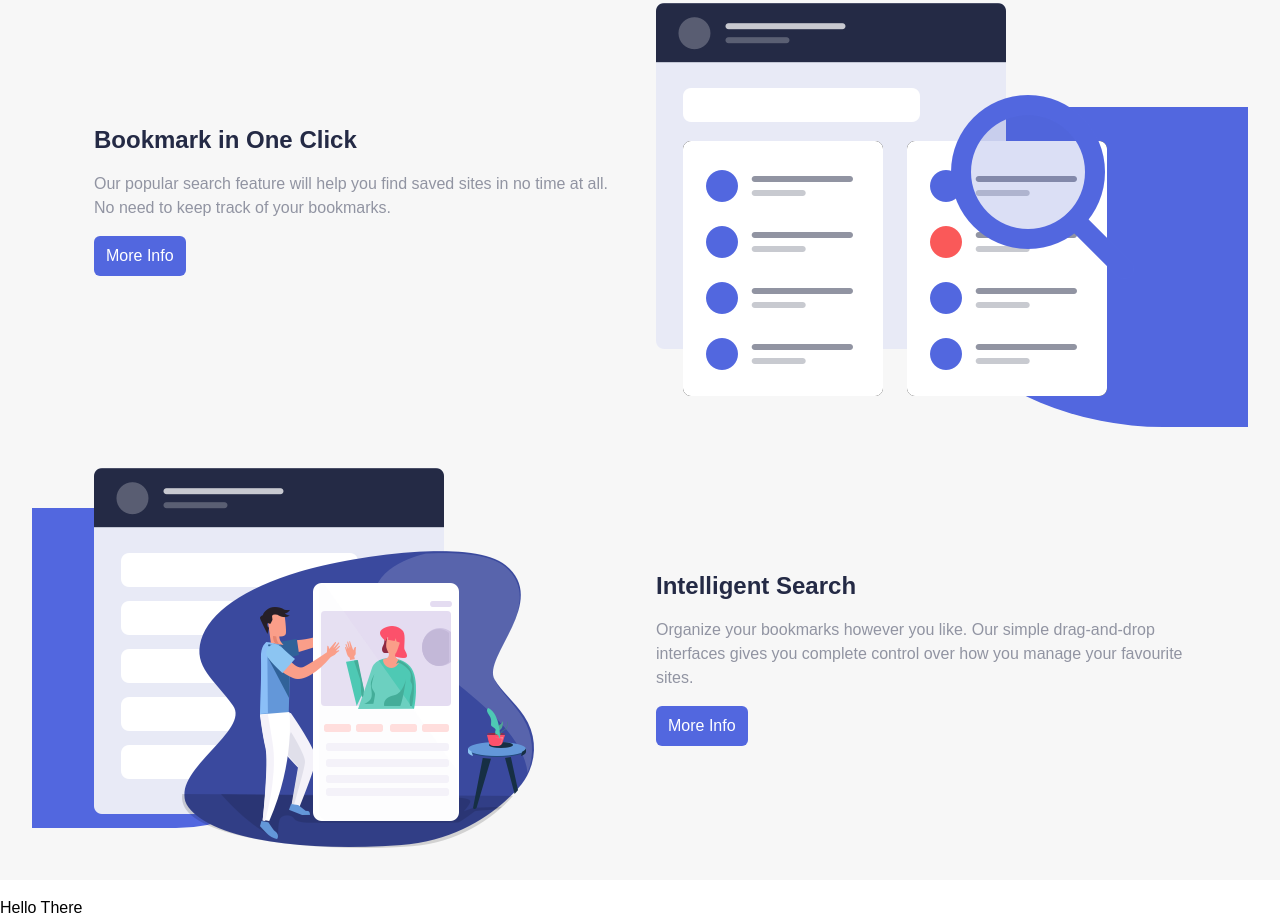
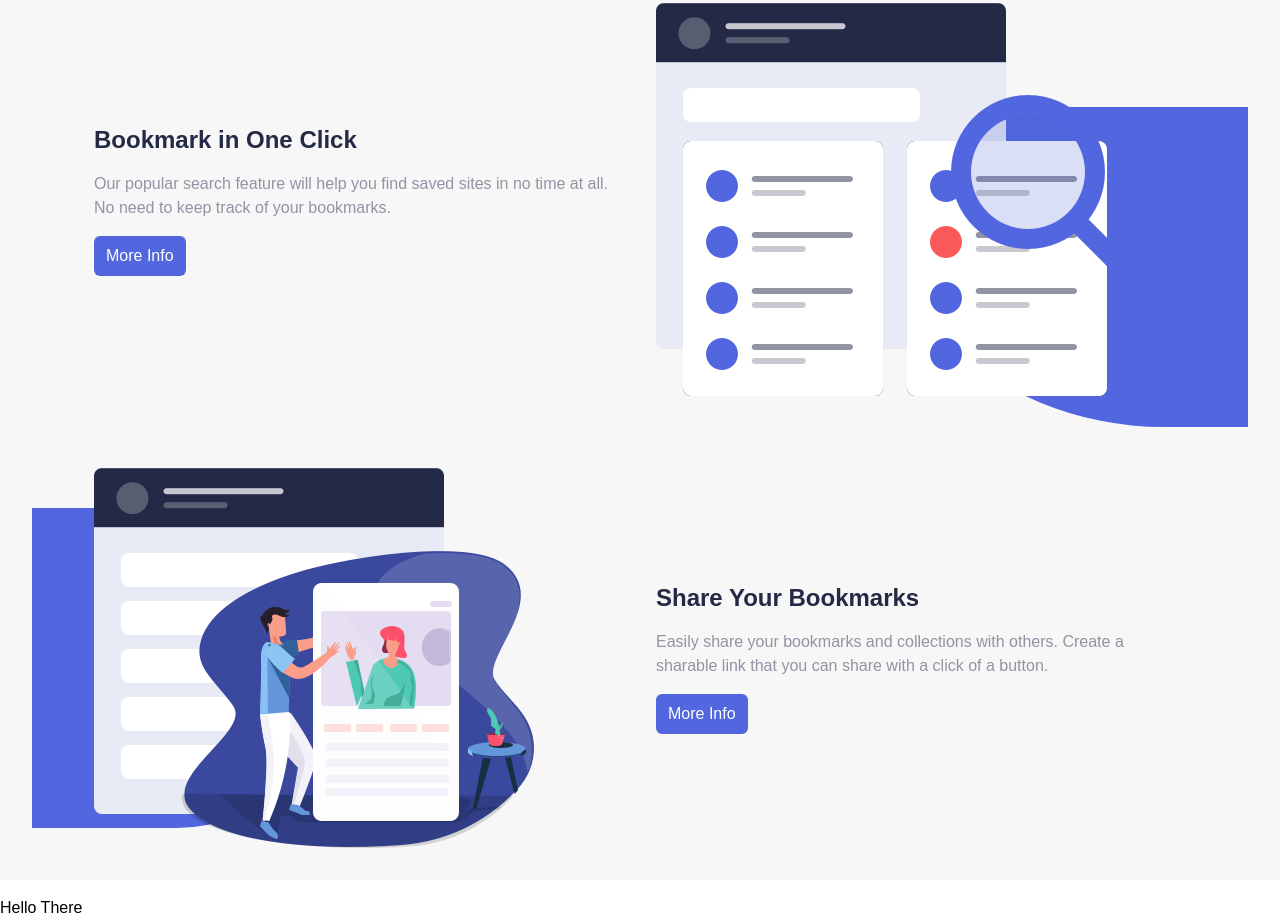
Before and after one commit to MilkiyasGebru/Landing-Page, a website: page public/index.html in a window 1280 px wide. Shown: the part 1243-2163 px from the top of the page. Drawn offline with Linux system fonts and the light colour scheme.

Commit message:
Finished adding feature #3

```diff
--- a/public/index.html
+++ b/public/index.html
@@ -119,10 +119,10 @@
                         <img src="./imgs/illustration-features-tab-3.png" alt="" class="">
                     </div>
                     <div class="flex gap-4 flex-col w-4/5 md:w-1/2">
-                        <h2 class="text-bookmark-blue font-semibold text-2xl text-center md:text-left">Intelligent Search</h2>
+                        <h2 class="text-bookmark-blue font-semibold text-2xl text-center md:text-left">Share Your Bookmarks</h2>
                         <p class="text-left text-bookmark-grey">
-                            Organize your bookmarks however you like. Our simple drag-and-drop
-                            interfaces gives you complete control over how you manage your favourite sites.
+                            Easily share your bookmarks and collections with others. Create a sharable link
+                            that you can share with a click of a button.
                         </p>
                         <button class="py-2 px-3 bg-bookmark-purple w-fit rounded-md text-white">More Info</button>
                     </div>
```
